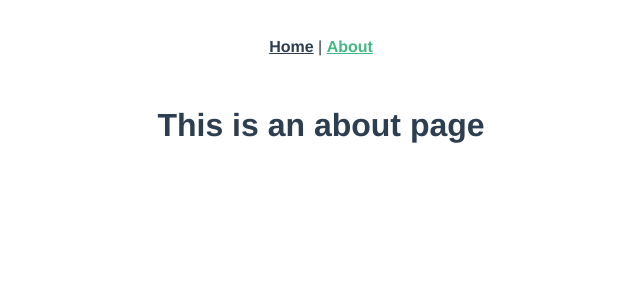
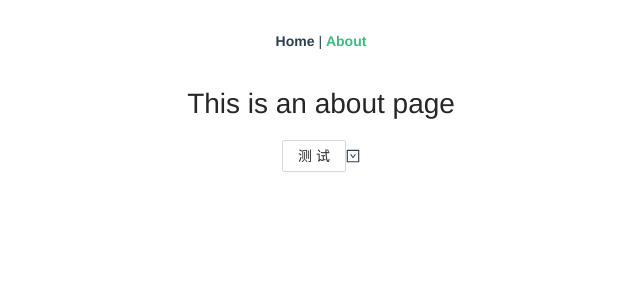
Before and after one commit to fankoyu2019/train12306, a Vue app in the folder web/: page /about in a window 1280 px wide. Shown: the top 300 px of the page, without its empty margins (319-959 px from the left). Built offline with nearby package versions, Linux system fonts and the light colour scheme.

Commit message:
5.4 集成Ant Design Vue及其图标

```diff
--- a/web/package.json
+++ b/web/package.json
@@ -8,6 +8,8 @@
     "lint": "vue-cli-service lint"
   },
   "dependencies": {
+    "@ant-design/icons-vue": "^6.1.0",
+    "ant-design-vue": "^3.2.15",
     "core-js": "^3.8.3",
     "vue": "^3.2.13",
     "vue-router": "^4.0.3",
--- a/web/src/main.js
+++ b/web/src/main.js
@@ -1,6 +1,16 @@
-import { createApp } from 'vue'
+import {createApp} from 'vue'
 import App from './App.vue'
 import router from './router'
 import store from './store'
+import Antd from 'ant-design-vue';
+import 'ant-design-vue/dist/antd.css';
+import * as Icons from '@ant-design/icons-vue';
 
-createApp(App).use(store).use(router).mount('#app')
+const app = createApp(App);
+app.use(Antd).use(store).use(router).mount('#app');
+
+//全局使用图标
+const icons = Icons;
+for (const i in icons) {
+    app.component(i, icons[i]);
+}
--- a/web/src/views/AboutView.vue
+++ b/web/src/views/AboutView.vue
@@ -1,5 +1,7 @@
 <template>
   <div class="about">
     <h1>This is an about page</h1>
+    <a-button>测试</a-button>
+    <down-square-outlined />
   </div>
 </template>
```
Also changed, not shown: 1 other file (tests, documents, lock files or other folders).
